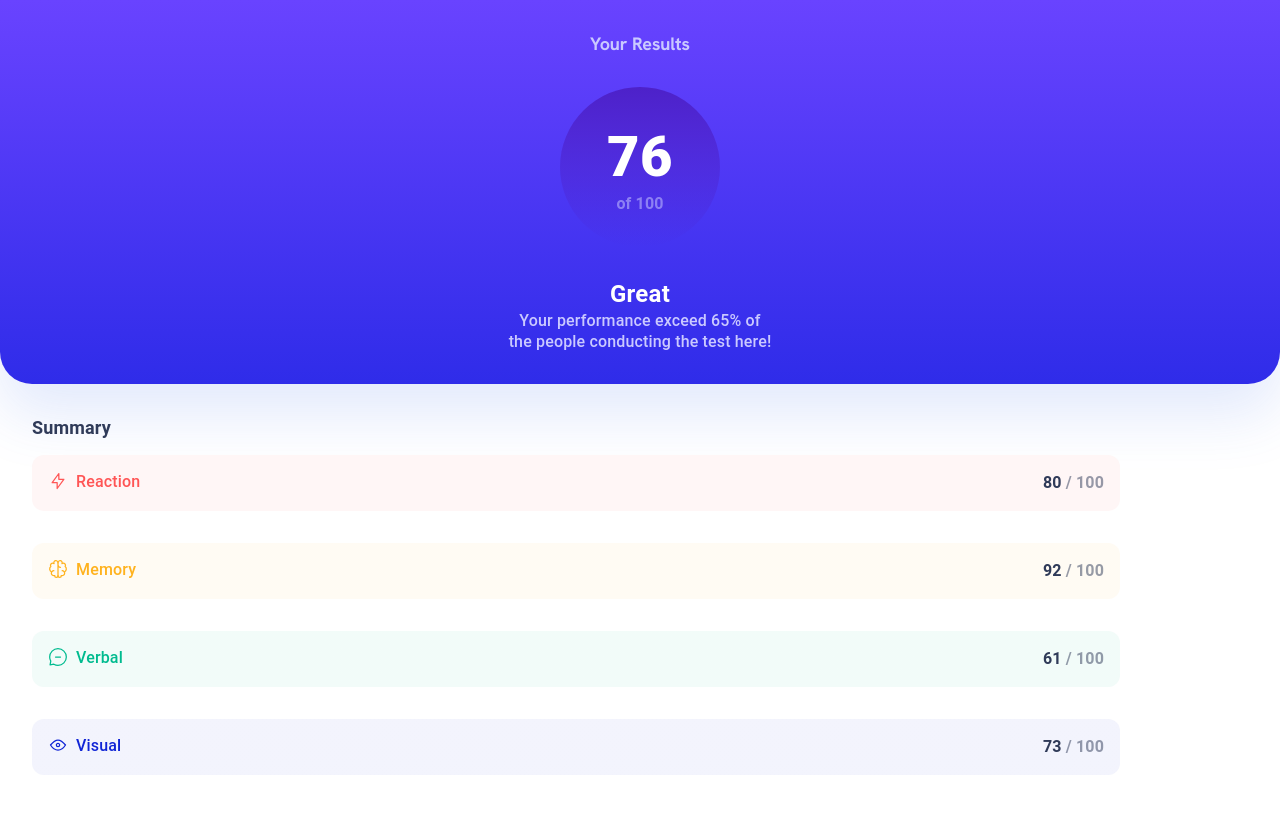
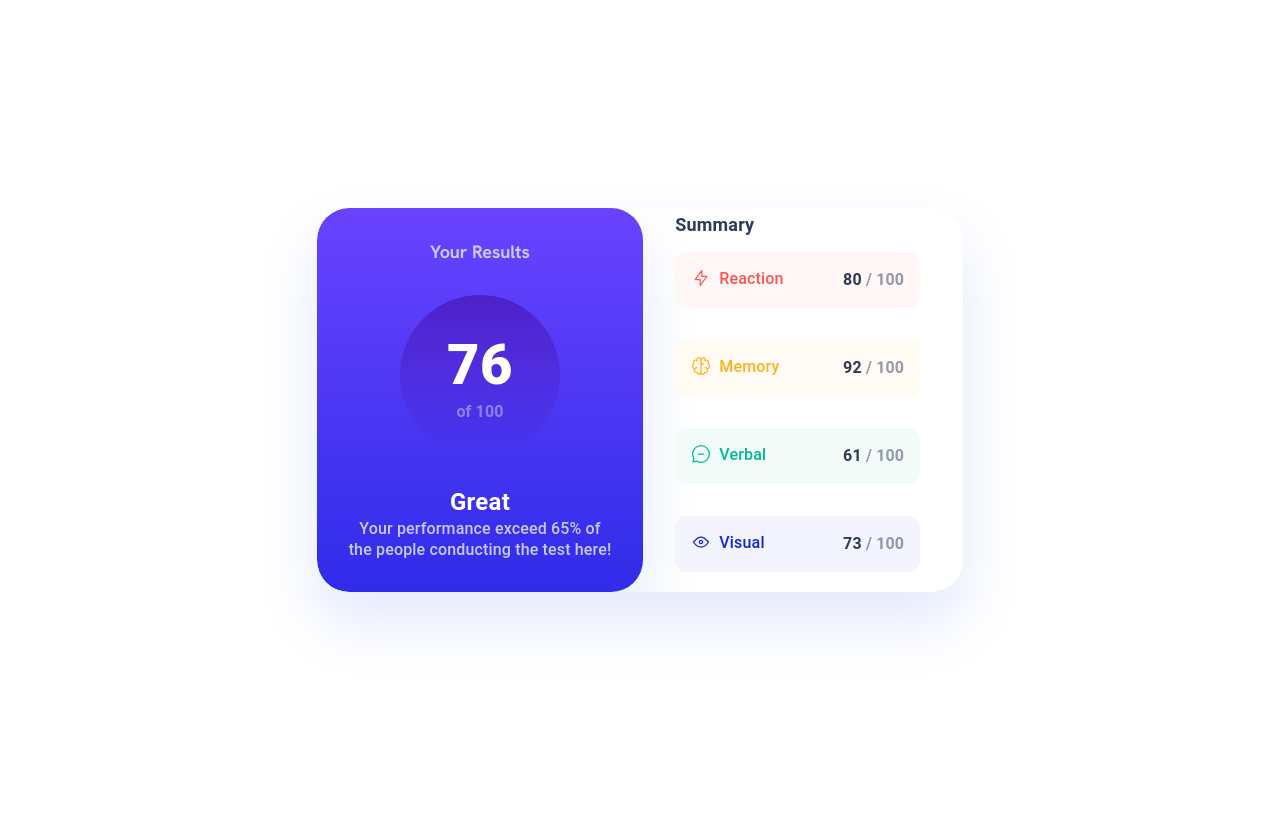
Before and after one commit to mckoyd/wolf-summary-component, a React app: page /#/ in a window 1280 px wide. Shown: the top 814 px of the page. Built offline with nearby package versions, Linux system fonts and the light colour scheme.

Commit message:
makes homepage responsive for desktop

```diff
--- a/src/pages/Homepage.tsx
+++ b/src/pages/Homepage.tsx
@@ -1,24 +1,43 @@
-import { Grid, Typography, useTheme } from "@mui/material";
 import React from "react";
+import { Grid, Typography, useMediaQuery, useTheme } from "@mui/material";
 import { useHomepageStyles } from "../styles/homepage";
 import ResultsContainer from "../components/ResultsContainer";
-
-import { ReactComponent as ReactionIcon } from "../assets/images/icon-reaction.svg";
 import { testScores } from "../config/homepage.config";
 import { ITestScore } from "../interfaces";
 import TestScoreContainer from "../components/TestScoreContainer";
 
 const Homepage: React.FC = () => {
   const theme = useTheme();
+  const matchesLG = useMediaQuery(theme.breakpoints.up("lg"));
   const { classes, cx } = useHomepageStyles();
 
   return (
-    <Grid container direction="column" className={classes.homepageContainer}>
+    <Grid
+      container
+      className={classes.homepageContainer}
+      alignItems={matchesLG ? "center" : undefined}
+      justifyContent={matchesLG ? "center" : undefined}
+    >
+      <Grid
+        item
+        container
+        direction={matchesLG ? "row" : "column"}
+        className={classes.mainContainer}
+        alignItems={matchesLG ? "center" : undefined}
+        justifyContent={matchesLG ? "center" : undefined}
+      >
         <Grid item>
           <ResultsContainer />
         </Grid>
         <Grid item>
-        <Grid item container direction={"column"} margin={"2em"}>
+          <Grid
+            item
+            container
+            direction={"column"}
+            margin={matchesLG ? 0 : "2em"}
+            paddingLeft={matchesLG ? "2em" : undefined}
+            width={matchesLG ? "20em" : undefined}
+          >
             <Typography
               fontWeight={700}
               fontSize={"18px"}
@@ -47,6 +66,7 @@ const Homepage: React.FC = () => {
           </Grid>
         </Grid>
       </Grid>
+    </Grid>
   );
 };
 
--- a/src/styles/homepage.ts
+++ b/src/styles/homepage.ts
@@ -2,8 +2,17 @@ import { tss } from "tss-react/mui";
 
 export const useHomepageStyles = tss.create(({ theme }) => ({
   homepageContainer: {
+    height: "100vh",
+  },
+  mainContainer: {
     width: "100vw",
     fontFamily: "Hanken Grotesk",
     overflowX: "hidden",
+    [theme.breakpoints.up("lg")]: {
+      borderRadius: "32px",
+      height: "fit-content",
+      boxShadow: "0px 30px 60px rgba(61, 108, 236, 0.15)",
+      width: "fit-content",
+    },
   },
 }));
--- a/src/styles/resultsContainer.ts
+++ b/src/styles/resultsContainer.ts
@@ -8,6 +8,9 @@ export const useResultContainerStyles = tss.create(({ theme }) => ({
       "linear-gradient(180deg, #7755FF 0%, #6943FF 0.01%, #2F2CE9 100%)",
     padding: "1em",
     color: theme.palette.common.white,
+    [theme.breakpoints.up("lg")]: {
+      borderRadius: "32px",
+    },
   },
   resultsCircle: {
     borderRadius: "100%",
```
Lines whose indentation alone changed are shown as unchanged.
